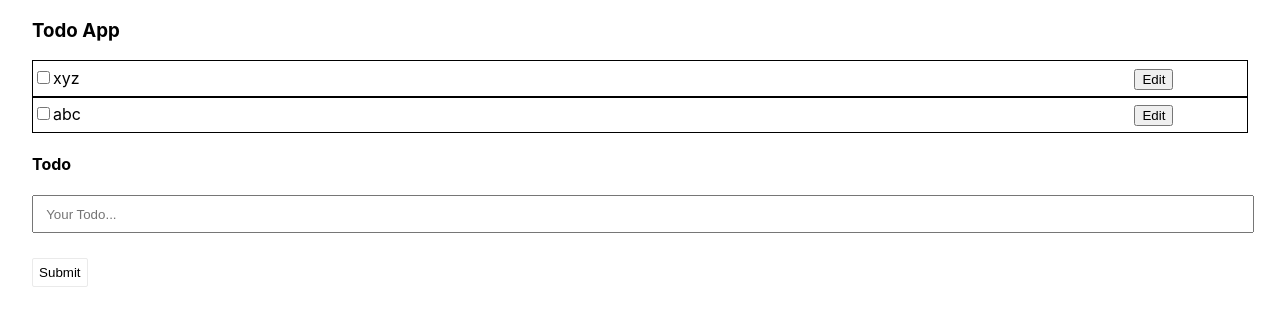
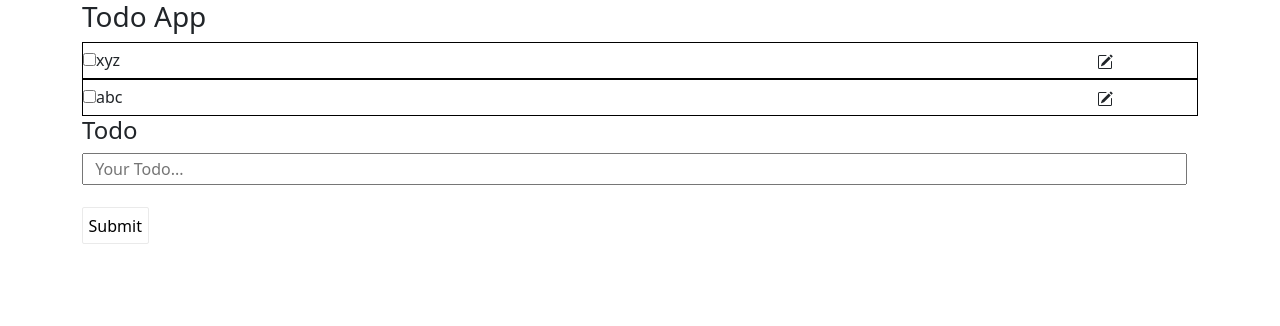
Before and after one commit to PuniaMohit/create-react-app, a React (Create React App) app: page / in a window 1280 px wide. Shown: the top 326 px of the page. Built offline with nearby package versions, Linux system fonts and the light colour scheme.

Commit message:
after changes suggested by sir

```diff
--- a/package.json
+++ b/package.json
@@ -7,8 +7,10 @@
     "@testing-library/react": "^13.4.0",
     "@testing-library/user-event": "^13.5.0",
     "bootstrap": "^5.2.3",
+    "bootstrap-icons": "^1.10.4",
     "react": "^18.2.0",
     "react-bootstrap": "^2.7.2",
+    "react-bootstrap-icons": "^1.10.3",
     "react-dom": "^18.2.0",
     "react-scripts": "5.0.1",
     "web-vitals": "^2.1.4"
--- a/src/App.js
+++ b/src/App.js
@@ -1,19 +1,11 @@
 import "./App.css";
-import List from "./components/List/list";
-
+import TodoList from "./components/list/list";
 
 function App() {
-
-
-
-
-
-
   return (
     <div className="container">
       <h3>Todo App</h3>
-      <List/>
-
+      <TodoList />
     </div>
   );
 }
--- a/src/components/Input/input.css
+++ b/src/components/Input/input.css
@@ -1,10 +1,10 @@
-.submit-input {
+.todo-addtask-input {
   width: 99%;
   height: 4vh;
   padding-left: 1%;
 }
 
-  .input-red {
+.todo-addtask-input-red {
   border-color: red;
   width: 99%;
   height: 4vh;
--- a/src/components/Input/input.js
+++ b/src/components/Input/input.js
@@ -1,42 +1,44 @@
 import { useEffect, useState } from "react";
 import "./input.css";
 
-const Input = ({ updateTask, printInput }) => {
+const TodoAddTaskInput = ({ updateTodo, todoTaskForEditing }) => {
   const [input, setInput] = useState("");
-  const [colorInput, setColorInput] = useState(false);
+  const [colorAddTaskInputBorder, setColorAddTaskInputBorder] = useState(false);
 
-  const update = (event) => {
-    setInput(event.target.value);
-  };
-
-  const add = () => {
-    let value = input;
+  const addTodoTaskInInputForEditing = () => {
+    const value = input;
     if (value === "") {
-      setColorInput(true);
+      setColorAddTaskInputBorder(true);
     } else {
-      setColorInput(false);
+      setColorAddTaskInputBorder(false);
       setInput("");
-      updateTask(value);
+      updateTodo(value);
     }
   };
 
   useEffect(() => {
-    setInput(printInput);
-  }, [printInput]);
+    setInput(todoTaskForEditing);
+  }, [todoTaskForEditing]);
   return (
     <>
       <input
-        className={colorInput ? "input-red" : "submit-input"}
+        className={
+          colorAddTaskInputBorder
+            ? "todo-addtask-input-red"
+            : "todo-addtask-input"
+        }
         type="text"
-        onChange={update}
+        onChange={(event) => {
+          setInput(event.target.value);
+        }}
         value={input}
         placeholder="Your Todo..."
       />
-      <button className="submit" onClick={add}>
+      <button className="submit" onClick={addTodoTaskInInputForEditing}>
         Submit
       </button>
     </>
   );
 };
 
-export default Input;
+export default TodoAddTaskInput;
--- a/src/components/List/list.css
+++ b/src/components/List/list.css
@@ -14,10 +14,10 @@
   justify-content: space-between;
 }
 
-  .edit-button{
-    /* margin-right: 5%; */
+.edit-button {
+  cursor: pointer;
 }
 
-  .if-not-button{
-    width: 8.8vw;
+.if-not-button {
+  width: 7.8vw;
 }
--- a/src/components/List/list.js
+++ b/src/components/List/list.js
@@ -1,13 +1,15 @@
 import { useState } from "react";
 import "./list.css";
-import Input from "../Input/input";
+import TodoAddTaskInput from "../input/input";
+import "bootstrap/dist/css/bootstrap.min.css";
+import * as Icon from "react-bootstrap-icons";
 
-const List = () => {
+const TodoList = () => {
   const [indexCheck, setIndexCheck] = useState([]);
   const [list, setList] = useState(["xyz", "abc"]);
-  const [printInput, setPrintInput] = useState("");
+  const [todoTaskForEditing, setTodoTaskForEditing] = useState("");
 
-  let handleClick = (event, index) => {
+  const showTaskCompleted = (event, index) => {
     const { checked } = event.target;
     if (checked === true) {
       setIndexCheck((oldArray) => [...oldArray, index]);
@@ -16,14 +18,14 @@ const List = () => {
     }
   };
 
-  let updateTask = (value) => {
+  const updateTodo = (value) => {
     setList((oldArray) => [...oldArray, value]);
   };
 
-  let editTask = (index) => {
+  const editTodo = (index) => {
     const taskValue = list[index];
     setList(list.filter((item) => item !== taskValue));
-    setPrintInput(taskValue);
+    setTodoTaskForEditing(taskValue);
   };
 
   return (
@@ -38,27 +40,23 @@ const List = () => {
                 name={index}
                 value={element.task}
                 onClick={(event) => {
-                  handleClick(event, index);
+                  showTaskCompleted(event, index);
                 }}
                 key={index}
               />
               <label for={index}>{element}</label>
             </div>
-            {/* <div> */}
-
-            {/* </div> */}
             <div>
-            <button className="edit-button"
+              <Icon.PencilSquare
+                className="edit-button"
                 onClick={() => {
-                  editTask(index);
+                  editTodo(index);
                 }}
               >
                 Edit
-              </button>
+              </Icon.PencilSquare>
               {indexCheck.includes(index) ? (
-                <button className="clickShowButton">
-                  Complete
-                </button>
+                <button className="clickShowButton">Complete</button>
               ) : (
                 <div className="if-not-button"></div>
               )}
@@ -67,9 +65,12 @@ const List = () => {
         );
       })}
       <h4>Todo</h4>
-      <Input updateTask={updateTask} printInput={printInput} />
+      <TodoAddTaskInput
+        updateTodo={updateTodo}
+        todoTaskForEditing={todoTaskForEditing}
+      />
     </div>
   );
 };
 
-export default List;
+export default TodoList;
```
Also changed, not shown: 1 other file (tests, documents, lock files or other folders). Lines whose indentation alone changed are shown as unchanged.
